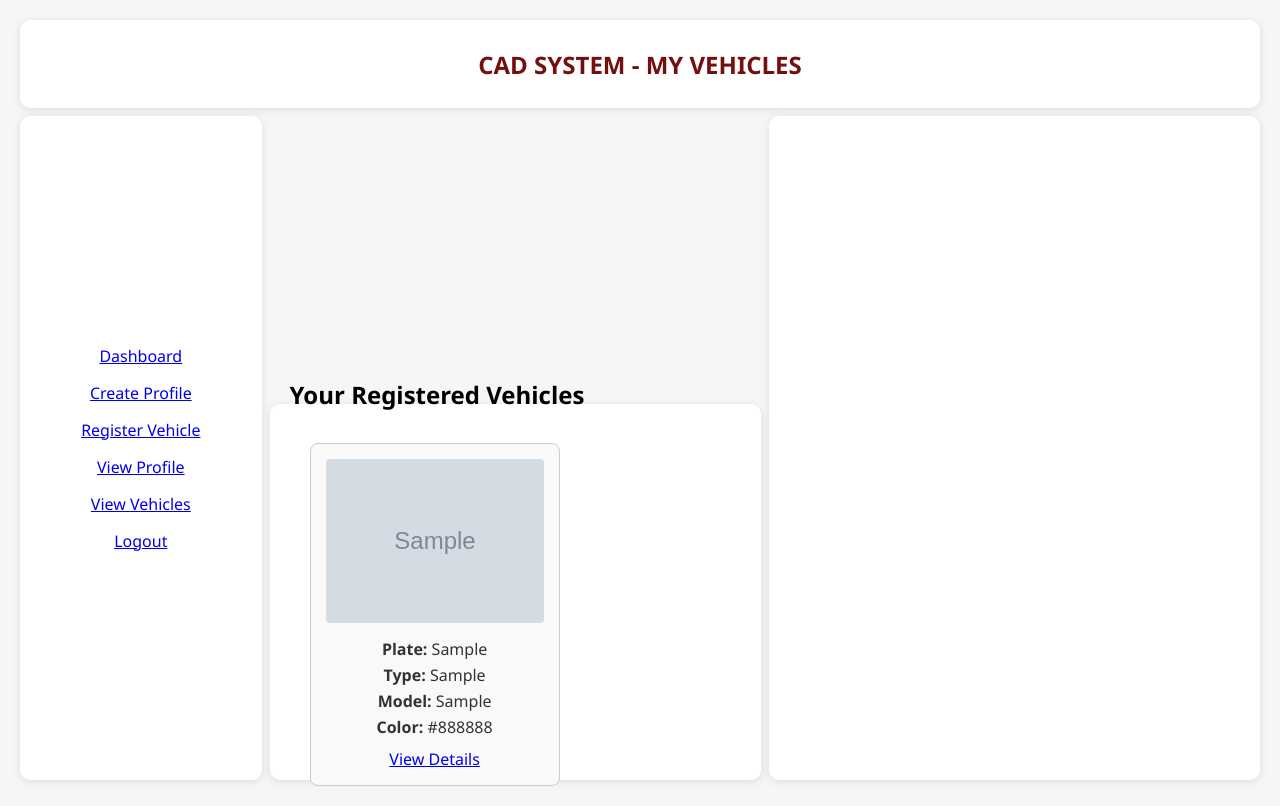
After one commit to kamble0805/cad, a Django app: template cad/accounts/templates/accounts/view_vehicles.html in a window 1280 px wide. The commit adds this page. Run offline with Django 5.2, Linux system fonts and the light colour scheme; the template is opened without the code that fills it: most values are stand-ins (such as "Sample title", 1, 10 or a date in 2020); grey boxes marked "Sample" are stand-in pictures.

```diff
--- a/cad/accounts/models.py
+++ b/cad/accounts/models.py
@@ -31,3 +31,6 @@ class UserProfile(models.Model):
 
     def __str__(self):
         return self.user.username
+
+from django.db import models
+from .models import UserProfile
--- a/cad/accounts/templates/accounts/dashboard.html
+++ b/cad/accounts/templates/accounts/dashboard.html
@@ -75,6 +75,7 @@
     <div class="div2">
         <a href="{% url 'dashboard' %}" class="btn btn-primary btn-block mb-2">Dashboard</a>
         <a href="{% url 'create_profile' %}" class="btn btn-success btn-block mb-2">Create Profile</a>
+
         <a href="{% url 'view_profile' %}" class="btn btn-info btn-block mb-2">View Profile</a>
         <a href="{% url 'logout' %}" class="btn btn-danger btn-block mb-2">Logout</a>
     </div>
--- /dev/null
+++ b/cad/accounts/templates/accounts/view_vehicles.html
@@ -0,0 +1,89 @@
+{% load static %}
+<!DOCTYPE html>
+<html lang="en">
+<head>
+    <meta charset="UTF-8">
+    <title>My Vehicles</title>
+    <link rel="stylesheet" href="{% static 'accounts/css/profile.css' %}">
+    <style>
+        .vehicle-container {
+            display: flex;
+            flex-wrap: wrap;
+            gap: 20px;
+            padding: 20px;
+        }
+        .vehicle-card {
+            width: 250px;
+            border: 1px solid #ccc;
+            border-radius: 8px;
+            padding: 15px;
+            background-color: #f9f9f9;
+            text-align: center;
+            transition: 0.3s;
+        }
+        .vehicle-card:hover {
+            box-shadow: 0 0 10px rgba(0,0,0,0.15);
+        }
+        .vehicle-card img {
+            max-width: 100%;
+            height: auto;
+            border-radius: 4px;
+        }
+        .vehicle-info {
+            margin-top: 10px;
+        }
+        .vehicle-info p {
+            margin: 4px 0;
+        }
+        .vehicle-btn {
+            margin-top: 10px;
+        }
+    </style>
+</head>
+<body>
+    <div class="parent">
+        <div class="div1">CAD SYSTEM - MY VEHICLES</div>
+
+        <div class="div2">
+            <a href="{% url 'dashboard' %}" class="btn btn-primary btn-block mb-2">Dashboard</a>
+            <a href="{% url 'create_profile' %}" class="btn btn-success btn-block mb-2">Create Profile</a>
+            <a href="{% url 'register_vehicle' %}" class="btn btn-success btn-block mb-2">Register Vehicle</a>
+            <a href="{% url 'view_profile' %}" class="btn btn-info btn-block mb-2">View Profile</a>
+            <a href="{% url 'view_vehicles' %}" class="btn btn-info btn-block mb-2">View Vehicles</a>
+            <a href="{% url 'logout' %}" class="btn btn-danger btn-block mb-2">Logout</a>
+        </div>
+
+        <div class="div4">
+            <h2>Your Registered Vehicles</h2>
+            {% if vehicles %}
+                <div class="vehicle-container">
+                    {% for vehicle in vehicles %}
+                        <div class="vehicle-card">
+                            {% if vehicle.vehicle_image_url %}
+                                <img src="{{ vehicle.vehicle_image_url }}" alt="Vehicle Image">
+                            {% else %}
+                                <p>No Image Available</p>
+                            {% endif %}
+                            <div class="vehicle-info">
+                                <p><strong>Plate:</strong> {{ vehicle.vehicle_plate }}</p>
+                                <p><strong>Type:</strong> {{ vehicle.vehicle_type }}</p>
+                                <p><strong>Model:</strong> {{ vehicle.vehicle_model }}</p>
+                                <p><strong>Color:</strong> {{ vehicle.vehicle_color }}</p>
+                            </div>
+                            <div class="vehicle-btn">
+                                <a href="{% url 'vehicle_detail' vehicle.id %}" class="btn btn-sm btn-info">View Details</a>
+                            </div>
+                        </div>
+                    {% endfor %}
+                </div>
+            {% else %}
+                <p>You have not registered any vehicles yet.</p>
+            {% endif %}
+        </div>
+
+        <div class="div5">
+            <!-- Reserved for additional data or support links -->
+        </div>
+    </div>
+</body>
+</html>
--- a/cad/accounts/urls.py
+++ b/cad/accounts/urls.py
@@ -9,4 +9,4 @@ urlpatterns = [
     path('logout/', views.logout_view, name='logout'),
     path('create-profile/', views.create_profile_view, name='create_profile'),
     path('view-profile/', views.view_profile_view, name='view_profile'),
-]
+    ]
```
Also changed, not shown: cad/accounts/templates/accounts/register_vehicle.html (added, +56 -0 lines), cad/accounts/views.py (+9 -0 lines), cad/db.sqlite3.
